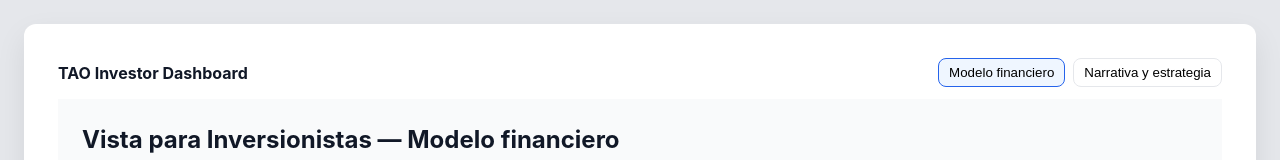
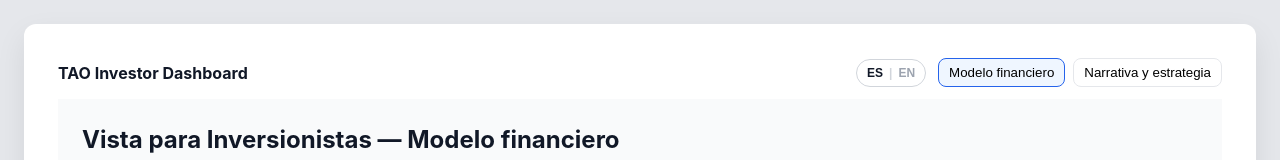
Before and after one commit to Tao2025-code/tao-ai-sales-agent, a React (Vite) app in the folder tao-ai-sales-agents/: page / in a window 1280 px wide. Shown: the top 160 px of the page. Built offline with nearby package versions, Linux system fonts and the light colour scheme.

Commit message:
Add language toggle to dashboard header

```diff
--- a/tao-ai-sales-agents/src/TaoDashboard.tsx
+++ b/tao-ai-sales-agents/src/TaoDashboard.tsx
@@ -279,7 +279,7 @@ const CashChart: React.FC<{
 /** ---------------------------
  *  VISTA: MODELO FINANCIERO (Slide 1)
  *  --------------------------- */
-const InvestorModelView: React.FC = () => {
+const InvestorModelView: React.FC<{ language: "es" | "en" }> = ({ language }) => {
   // Defaults comerciales
   const DEFAULT_ASP = 225_000;
   const DEFAULT_CAPTURE_PCT = 3.65;
@@ -624,7 +624,7 @@ const InvestorModelView: React.FC = () => {
   ];
 
   return (
-    <div style={styles.wrap}>
+    <div data-language={language} style={styles.wrap}>
       {/* Header */}
       <header style={styles.header}>
         <h1 style={styles.h1}>Vista para Inversionistas — Modelo financiero</h1>
@@ -1156,13 +1156,13 @@ const InvestorModelView: React.FC = () => {
 /** ---------------------------
  *  VISTA: NARRATIVA / STRATEGIA (Slide 2)
  *  --------------------------- */
-const InvestorNarrativeView: React.FC = () => {
+const InvestorNarrativeView: React.FC<{ language: "es" | "en" }> = ({ language }) => {
   const [activeTab, setActiveTab] = useState<"narrativa" | "bigdata" | "agents">(
     "narrativa"
   );
 
   return (
-    <div style={styles.wrap}>
+    <div data-language={language} style={styles.wrap}>
       <header style={styles.header}>
         <h1 style={styles.h1}>
           Vista para Inversionistas — Narrativa y estrategia comercial
@@ -1614,12 +1614,40 @@ const InvestorNarrativeView: React.FC = () => {
  *  --------------------------- */
 const TaoDashboard: React.FC = () => {
   const [tab, setTab] = useState<"model" | "narrative">("model");
+  const [language, setLanguage] = useState<"es" | "en">("es");
+
+  const toggleLanguage = () => setLanguage((prev) => (prev === "es" ? "en" : "es"));
 
   return (
     <div style={{ padding: 18 }}>
-      <div style={{ marginBottom: 12, display: "flex", gap: 8, alignItems: "center" }}>
+      <div
+        style={{ marginBottom: 12, display: "flex", gap: 12, alignItems: "center", flexWrap: "wrap" }}
+      >
         <h2 style={{ margin: 0, fontSize: 16 }}>TAO Investor Dashboard</h2>
-        <div style={{ marginLeft: "auto", display: "flex", gap: 8 }}>
+        <div
+          style={{ marginLeft: "auto", display: "flex", gap: 12, alignItems: "center", flexWrap: "wrap" }}
+        >
+          <button
+            onClick={toggleLanguage}
+            style={{
+              display: "inline-flex",
+              alignItems: "center",
+              gap: 6,
+              padding: "6px 10px",
+              borderRadius: 999,
+              border: "1px solid #d1d5db",
+              background: "#ffffff",
+              cursor: "pointer",
+              fontSize: 12,
+              fontWeight: 600,
+              color: "#111827",
+            }}
+          >
+            <span style={{ color: language === "es" ? "#111827" : "#9ca3af" }}>ES</span>
+            <span style={{ color: "#d1d5db" }}>|</span>
+            <span style={{ color: language === "en" ? "#111827" : "#9ca3af" }}>EN</span>
+          </button>
+          <div style={{ display: "flex", gap: 8, flexWrap: "wrap" }}>
             <button
               onClick={() => setTab("model")}
               style={{
@@ -1646,10 +1674,11 @@ const TaoDashboard: React.FC = () => {
             </button>
           </div>
         </div>
+      </div>
 
       <div>
-        {tab === "model" && <InvestorModelView />}
-        {tab === "narrative" && <InvestorNarrativeView />}
+        {tab === "model" && <InvestorModelView language={language} />}
+        {tab === "narrative" && <InvestorNarrativeView language={language} />}
       </div>
     </div>
   );
```
Lines whose indentation alone changed are shown as unchanged.
